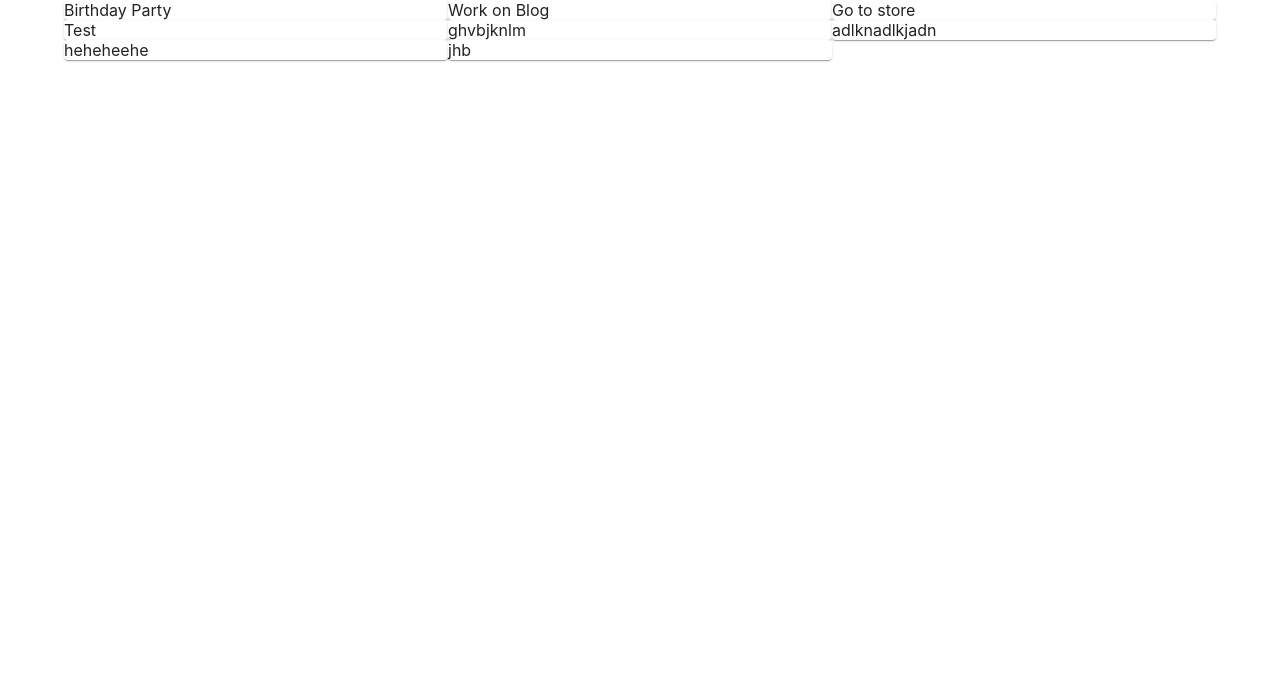
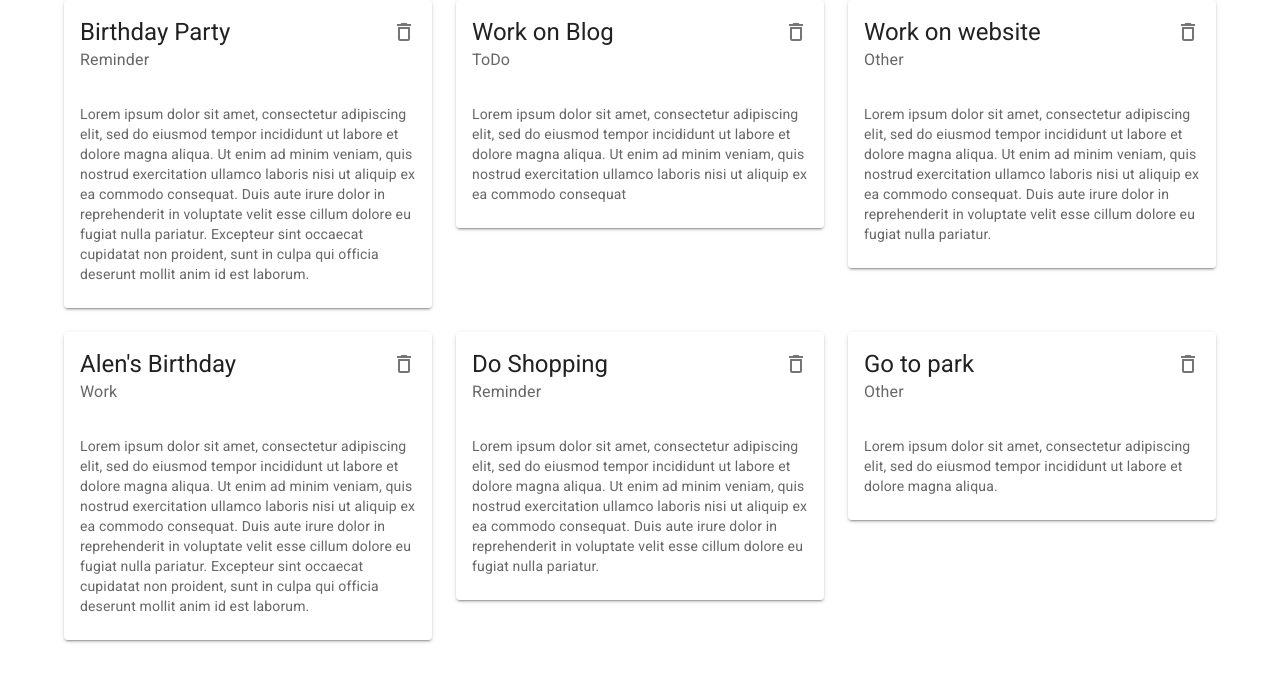
Before and after one commit to SaadJamilAkhtar/react-material-notes-app, a React (Create React App) app: page / in a window 1280 px wide. Shown: the top 682 px of the page. Built offline with nearby package versions, Linux system fonts and the light colour scheme; data requests are answered from the project's data file.

Commit message:
added cards

```diff
--- /dev/null
+++ b/src/components/NoteCard.js
@@ -0,0 +1,29 @@
+import React from 'react';
+import {Card, IconButton, Typography} from "@mui/material";
+import CardHeader from '@mui/material/CardHeader';
+import CardContent from '@mui/material/CardContent';
+import {DeleteOutline} from "@mui/icons-material";
+
+
+function NoteCard(props) {
+
+
+    return (
+        <Card elevation={2}>
+            <CardHeader
+                title={props.note.title}
+                action={
+                    <IconButton onClick={() => props.onDelete(props.note.id)} >
+                        <DeleteOutline/>
+                    </IconButton>
+                }
+                subheader={props.note.category}
+            />
+            <CardContent>
+                <Typography variant={"body2"} color={"textSecondary"}>{props.note.details}</Typography>
+            </CardContent>
+        </Card>
+    );
+}
+
+export default NoteCard;
--- a/src/pages/Create.js
+++ b/src/pages/Create.js
@@ -75,6 +75,7 @@ function Create(props) {
         });
     }
 
+
     return (
         <Container>
             <Typography
--- a/src/pages/Notes.js
+++ b/src/pages/Notes.js
@@ -2,6 +2,8 @@ import React, {useEffect, useState} from 'react';
 import {Grid} from "@mui/material";
 import {Paper} from "@mui/material";
 import {Container} from "@mui/material";
+import NoteCard from "../components/NoteCard";
+
 function Notes(props) {
 
     const [notes, setNotes] = useState(null);
@@ -16,14 +18,22 @@ function Notes(props) {
         getTasks()
     }, [])
 
+    const del = async (id) => {
+        const res = await fetch('http://localhost:5000/tasks/' + id, {
+            method: "DELETE"
+        })
+        if (res.status === 200) {
+            setNotes(notes.filter(note => note.id !== id))
+        }
+    }
 
     return (
         <Container>
-            <Grid container>
+            <Grid container spacing={3}>
                 {notes && notes.map(note => {
                     return (
-                        <Grid key={note.id} md={4} xs={12} sm={6}>
-                            <Paper>{note.title}</Paper>
+                        <Grid item key={note.id} md={4} xs={12} sm={6}>
+                            <NoteCard note={note} onDelete={del}/>
                         </Grid>
                     )
                 })}
--- a/storage/db.json
+++ b/storage/db.json
@@ -7,45 +7,33 @@
       "category": "Reminder"
     },
     {
-      "id": 2,
       "title": "Work on Blog",
-      "details": "Lorem ipsum dolor sit amet, consectetur adipiscing elit, sed do eiusmod tempor incididunt ut labore et dolore magna aliqua. Ut enim ad minim veniam, quis nostrud exercitation ullamco laboris nisi ut aliquip ex ea commodo consequat. Duis aute irure dolor in reprehenderit in voluptate velit esse cillum dolore eu fugiat nulla pariatur. Excepteur sint occaecat cupidatat non proident, sunt in culpa qui officia deserunt mollit anim id est laborum.",
-      "category": "ToDo"
-    },
-    {
-      "id": 3,
-      "title": "Go to store",
-      "details": "Lorem ipsum dolor sit amet, consectetur adipiscing elit, sed do eiusmod tempor incididunt ut labore et dolore magna aliqua. Ut enim ad minim veniam, quis nostrud exercitation ullamco laboris nisi ut aliquip ex ea commodo consequat. Duis aute irure dolor in reprehenderit in voluptate velit esse cillum dolore eu fugiat nulla pariatur. Excepteur sint occaecat cupidatat non proident, sunt in culpa qui officia deserunt mollit anim id est laborum.",
-      "category": "Other"
-    },
-    {
-      "title": "Test",
-      "details": "asdasdadsasd",
-      "category": "Other",
+      "details": "Lorem ipsum dolor sit amet, consectetur adipiscing elit, sed do eiusmod tempor incididunt ut labore et dolore magna aliqua. Ut enim ad minim veniam, quis nostrud exercitation ullamco laboris nisi ut aliquip ex ea commodo consequat",
+      "category": "ToDo",
       "id": 4
     },
     {
-      "title": "ghvbjknlm",
-      "details": "gcfvhbjknlm;knj ",
-      "category": "Reminder",
+      "title": "Work on website",
+      "details": "Lorem ipsum dolor sit amet, consectetur adipiscing elit, sed do eiusmod tempor incididunt ut labore et dolore magna aliqua. Ut enim ad minim veniam, quis nostrud exercitation ullamco laboris nisi ut aliquip ex ea commodo consequat. Duis aute irure dolor in reprehenderit in voluptate velit esse cillum dolore eu fugiat nulla pariatur.",
+      "category": "Other",
       "id": 5
     },
     {
-      "title": "adlknadlkjadn",
-      "details": "kadjnalkjdnaklsdmalkd",
-      "category": "Other",
+      "title": "Alen's Birthday",
+      "details": "Lorem ipsum dolor sit amet, consectetur adipiscing elit, sed do eiusmod tempor incididunt ut labore et dolore magna aliqua. Ut enim ad minim veniam, quis nostrud exercitation ullamco laboris nisi ut aliquip ex ea commodo consequat. Duis aute irure dolor in reprehenderit in voluptate velit esse cillum dolore eu fugiat nulla pariatur. Excepteur sint occaecat cupidatat non proident, sunt in culpa qui officia deserunt mollit anim id est laborum.",
+      "category": "Work",
       "id": 6
     },
     {
-      "title": "heheheehe",
-      "details": "dkjcnaskjnaslkc",
-      "category": "Work",
+      "title": "Do Shopping",
+      "details": "Lorem ipsum dolor sit amet, consectetur adipiscing elit, sed do eiusmod tempor incididunt ut labore et dolore magna aliqua. Ut enim ad minim veniam, quis nostrud exercitation ullamco laboris nisi ut aliquip ex ea commodo consequat. Duis aute irure dolor in reprehenderit in voluptate velit esse cillum dolore eu fugiat nulla pariatur.",
+      "category": "Reminder",
       "id": 7
     },
     {
-      "title": "jhb",
-      "details": "kjnkjnjk",
-      "category": "Reminder",
+      "title": "Go to park",
+      "details": "Lorem ipsum dolor sit amet, consectetur adipiscing elit, sed do eiusmod tempor incididunt ut labore et dolore magna aliqua. ",
+      "category": "Other",
       "id": 8
     }
   ]
```
